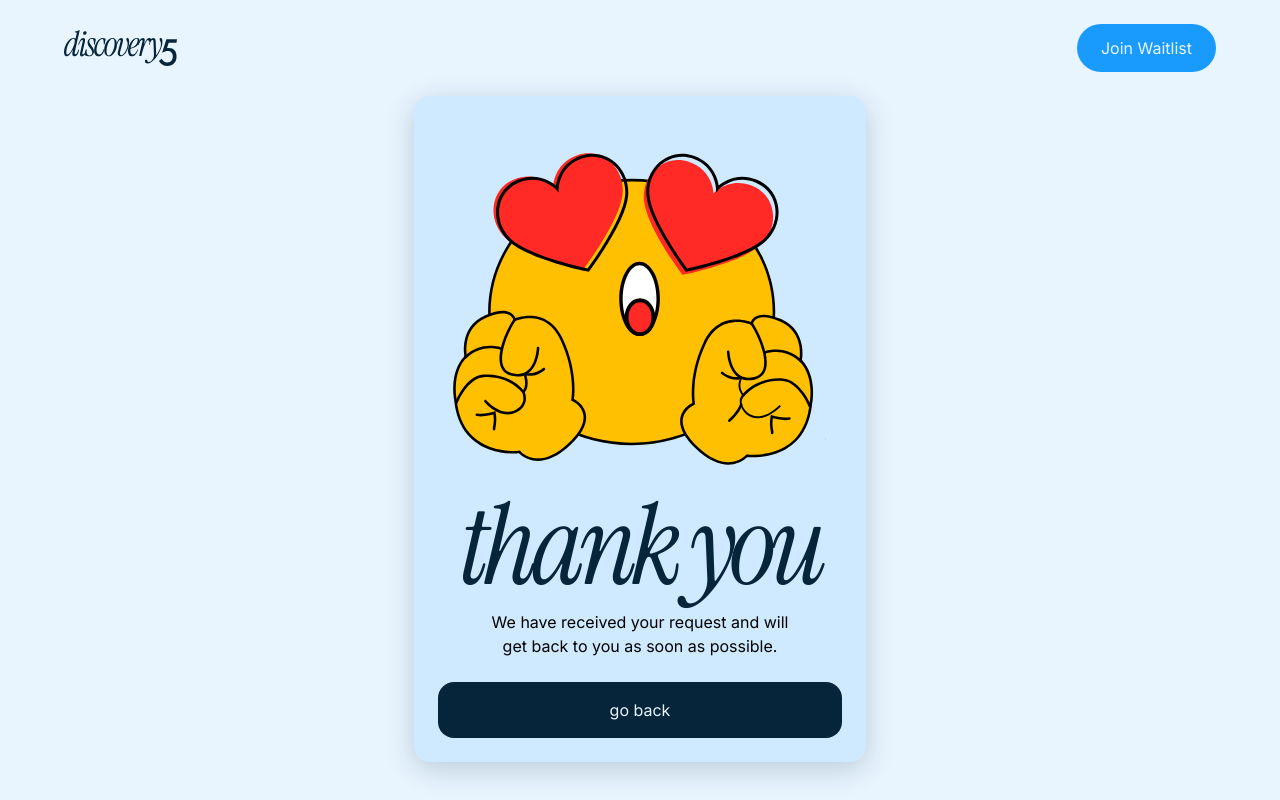
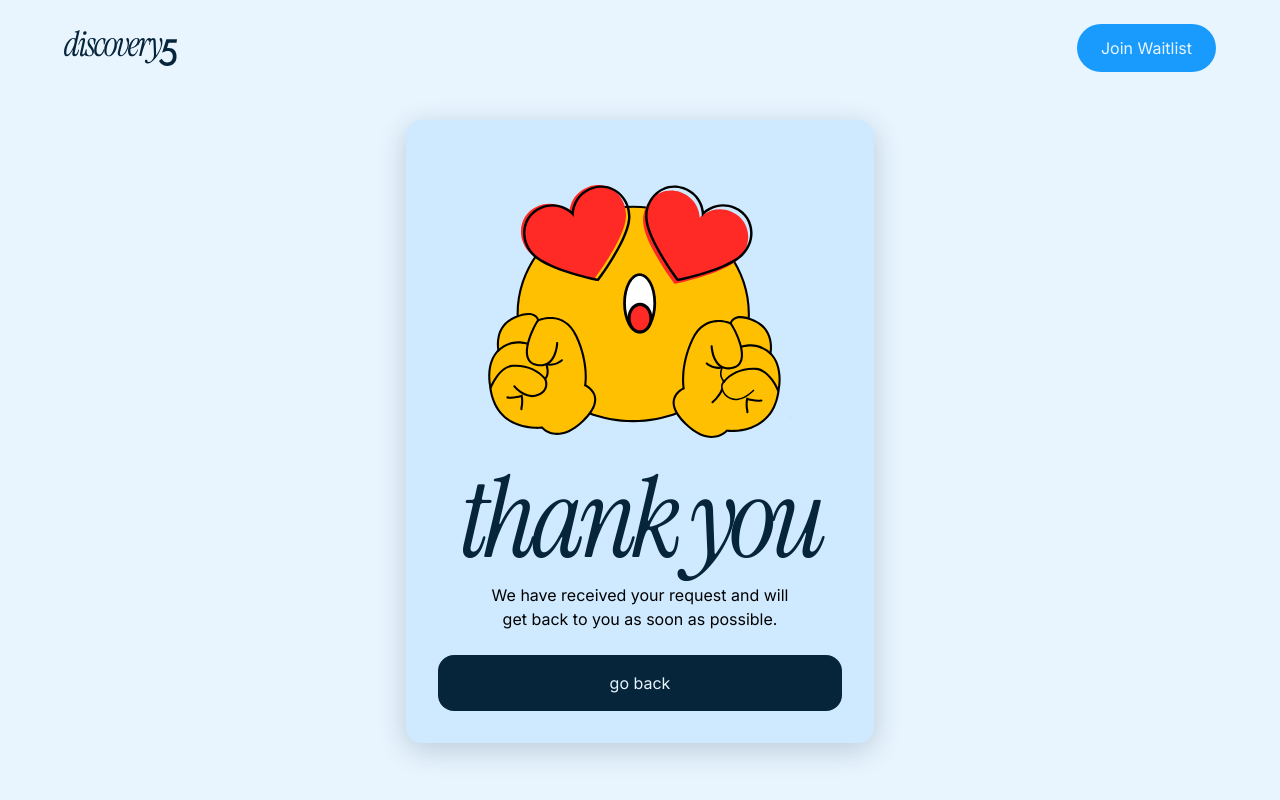
Before and after one commit to rootv890/discovery-5, a React (Vite) app: page /thank-you in a window 1280 px wide. Built offline with nearby package versions, Linux system fonts and the light colour scheme; no server answers; what fluid-tailwind, pocketbase, tailwindcss-animated would draw is missing.

Commit message:
fix thank you page

```diff
--- a/src/index.css
+++ b/src/index.css
@@ -106,8 +106,8 @@
 
 @media (prefers-scheme: dark) {
   :root {
-    --secondary: #06243a;
-    --foreground: #e8f5ff;
+    --secondary: #e8f5ff;
+    --foreground: #06243a;
   }
 }
 
--- a/src/pages/Landing/ThankYouPage.tsx
+++ b/src/pages/Landing/ThankYouPage.tsx
@@ -3,8 +3,8 @@ import { useNavigate } from "react-router";
 const ThankYouPage = () => {
   const navigate = useNavigate();
   return (
-    <div className="flex flex-col items-center bg-fainted w-fit mx-auto p-6 rounded-2xl justify-center gap-6 text-center form-shadow">
-      <div className="w-[30vw] mt-8">
+    <div className="flex flex-col items-center bg-fainted w-fit mx-auto p-8 rounded-2xl justify-center gap-6 m-6  text-center form-shadow">
+      <div className="w-full max-w-[312px] mt-8">
         <img src={`/illustrations/thank-you.svg`} alt="" />
       </div>
 
```
